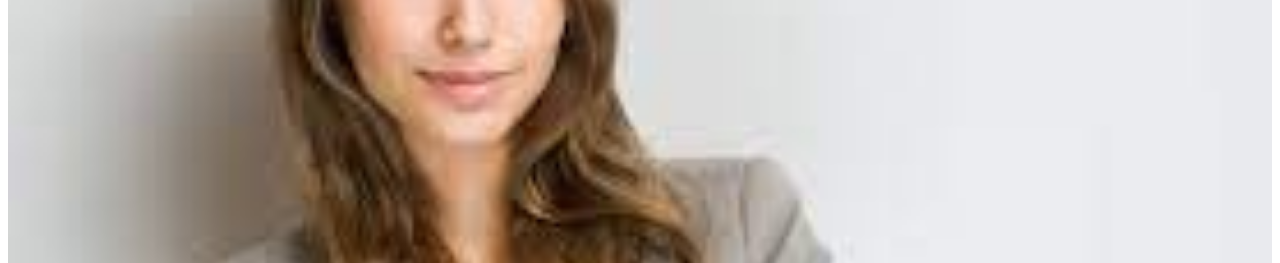
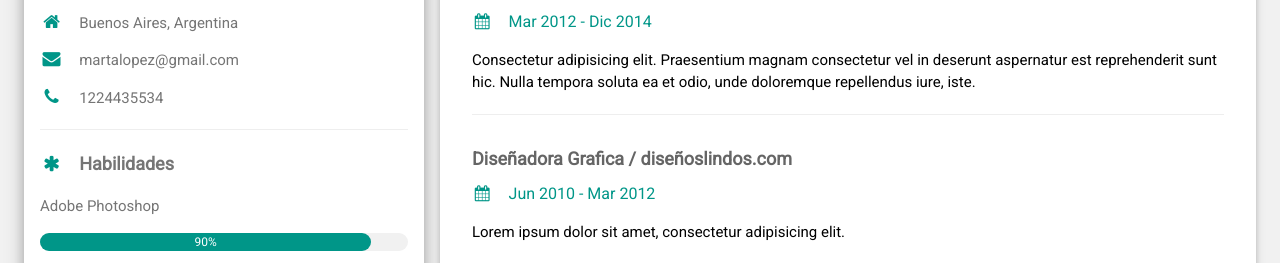
Before and after one commit to Eloy19/CV, a plain HTML site: page index.html in a window 1280 px wide. Shown: the part 323-586 px from the top of the page. Drawn offline with Linux system fonts and the light colour scheme; the site is published under a folder, as on GitHub Pages, so addresses that start at the root find nothing; files whose address does not match are found by name.

Commit message:
Update index.html

```diff
--- a/index.html
+++ b/index.html
@@ -9,7 +9,7 @@
   <link rel="icon" type="image/png" sizes="32x32" href="/favicon-32x32.png">
   <link rel="icon" type="image/png" sizes="16x16" href="/favicon-16x16.png">
   <link rel="manifest" href="/site.webmanifest">
-  <link rel='stylesheet' href='/estiloscv.css'>
+  <link rel='stylesheet' href='estiloscv.css'>
   <link rel='stylesheet' href='https://fonts.googleapis.com/css?family=Roboto'>
   <link rel="stylesheet" href="https://cdnjs.cloudflare.com/ajax/libs/font-awesome/4.7.0/css/font-awesome.min.css">
   <meta name="description" content="Información laboral y personal sobre Marta Lopez" />
```
